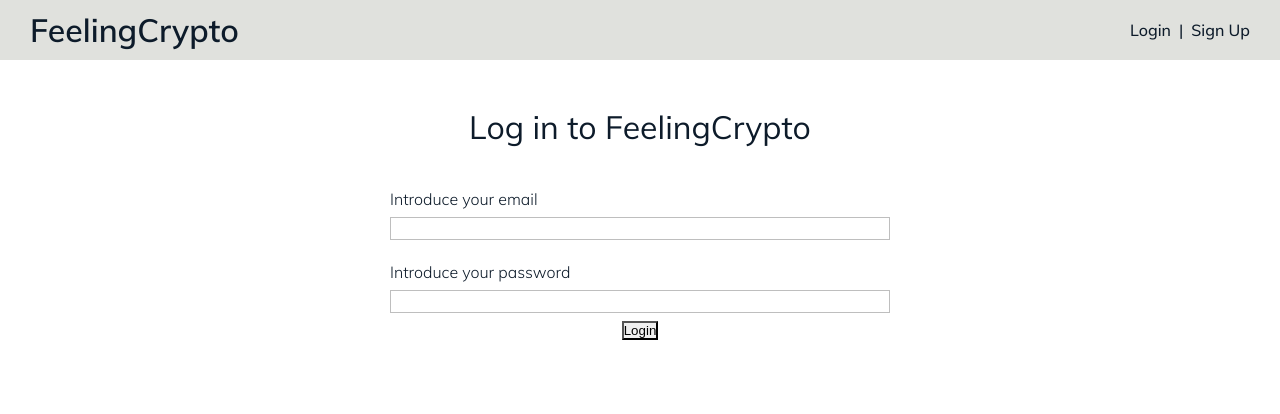
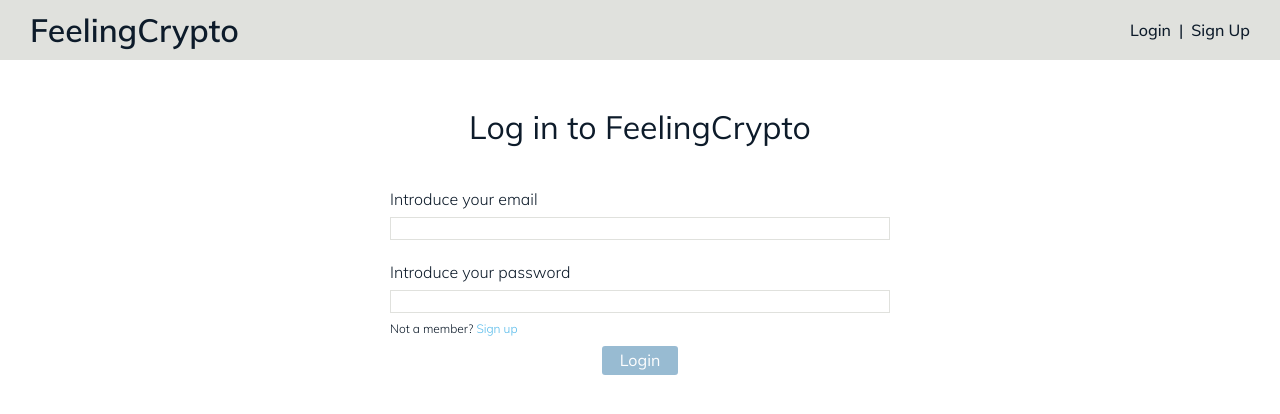
Before and after one commit to Silinde87/M3-FeelingCryptos-Client, a React (Create React App) app: page /login in a window 1280 px wide. Shown: the top 414 px of the page. Built offline with nearby package versions, Linux system fonts and the light colour scheme; no server answers.

Commit message:
Add login form validators

```diff
--- a/src/App.css
+++ b/src/App.css
@@ -9,6 +9,7 @@ section{
 }
 section{
   padding-top: 50px;
+  margin: auto;
 }
 
 /* FONTS */
--- a/src/components/Form/Form.js
+++ b/src/components/Form/Form.js
@@ -1,19 +1,20 @@
 import React from "react";
+import FormButton from "../FormButton/FormButton";
 import Text from "../text";
 import SCForm from "./Form.styled";
+import { Link } from "react-router-dom";
 
 export default function Form(props) {
 	const { fields, errors } = props.state;
 	const keys = Object.keys(fields);
 	const values = Object.values(fields);
 	return (
-
-		<SCForm id="form" onSubmit={props.handleFormSubmit}>
+		<SCForm id="form" onSubmit={props.handleFormSubmit} noValidate>
 			{keys.map((el, i) => {
 				return (
 					<div className="form-group" key={el}>
 						<label className="form-label" htmlFor={`${el}-input`}>
-                            <Text size="m">Introduce your {el}</Text>
+							<Text size="m">Introduce your {el}</Text>
 						</label>
 						<input
 							className="form-input"
@@ -24,11 +25,18 @@ export default function Form(props) {
 							value={values[i]}
 							onChange={props.handleChange}
 						></input>
-						{errors[el] && <Text className="form-error" color="lettersColorRed">{errors[el]}</Text>}
+						{errors[el] && (
+							<Text className="form-error" color="lettersColorRed">
+								{errors[el]}
+							</Text>
+						)}
 					</div>
 				);
 			})}
-			<input id="form-btn" type="submit" value="Login" />
+			<Text className="form-already-label" size="s">
+				Not a member? <Link to="/signup" style={{color:`#53B9EA`}}>Sign up</Link>
+			</Text>
+			<FormButton disabled={!props.isValid()}>Login</FormButton>
 		</SCForm>
 	);
 }
--- a/src/components/Form/Form.styled.js
+++ b/src/components/Form/Form.styled.js
@@ -11,7 +11,7 @@ const SCForm = styled.form`
         width: 500px;
         padding: 3px 5px;
         outline: none;
-        border:1px solid #BEBEBE;
+        border:1px solid ${({ theme }) => theme.color.secondary};
         margin-top: 8px;
         margin-bottom: 8px;
         -webkit-transition: all 0.30s ease-in-out;
@@ -20,14 +20,18 @@ const SCForm = styled.form`
         -o-transition: all 0.30s ease-in-out;
     }
     .form-input:focus{
-        border: 1px solid  ${({ theme }) => theme.color.tertiary};
-        box-shadow: 0 0 8px ${({ theme }) => theme.color.tertiary};
+        border: 1px solid  ${({ theme }) => theme.color.primary};
+        box-shadow: 0 0 4px ${({ theme }) => theme.color.tertiary};
     }
     .form-group{
         margin-top: 15px;
     }
     .form-error{
         padding-left: 5px;
+        margin-bottom: 5px;
+    }
+    .form-already-label{
+        width: 100%;
     }
 `;
 
--- /dev/null
+++ b/src/components/FormButton/FormButton.js
@@ -0,0 +1,13 @@
+import React from "react";
+import SCFormButton from "./FormButton.styled";
+import Text from "../text";
+
+export default function FormButton({ disabled, children }) {
+	return (
+		<SCFormButton disabled={disabled} className="form-btn" type="submit">
+			<Text color="white" size="m" weight="mulishRegular">
+				{children}
+			</Text>
+		</SCFormButton>
+	);
+}
--- /dev/null
+++ b/src/components/FormButton/FormButton.styled.js
@@ -0,0 +1,14 @@
+import styled from "styled-components";
+
+const SCFormButton = styled.button`
+    background-color: ${({ theme }) => theme.color.buttonColor};
+    margin-top: 10px;
+    padding: 5px 18px;
+    border-radius: 3px;
+
+    &:disabled{
+        opacity: 0.4;
+    }
+`;
+
+export default SCFormButton;
--- a/src/pages/Login/Login.js
+++ b/src/pages/Login/Login.js
@@ -2,6 +2,7 @@ import React, { Component } from "react";
 import Form from "../../components/Form/Form";
 import { withAuth } from "../../context/auth.context";
 import Text from "../../components/text";
+
 const EMAIL_PATTERN =
 	/(?:[a-z0-9!#$%&'*+/=?^_`{|}~-]+(?:\.[a-z0-9!#$%&'*+/=?^_`{|}~-]+)*|"(?:[\x01-\x08\x0b\x0c\x0e-\x1f\x21\x23-\x5b\x5d-\x7f]|\\[\x01-\x09\x0b\x0c\x0e-\x7f])*")@(?:(?:[a-z0-9](?:[a-z0-9-]*[a-z0-9])?\.)+[a-z0-9](?:[a-z0-9-]*[a-z0-9])?|\[(?:(?:(2(5[0-5]|[0-4][0-9])|1[0-9][0-9]|[1-9]?[0-9]))\.){3}(?:(2(5[0-5]|[0-4][0-9])|1[0-9][0-9]|[1-9]?[0-9])|[a-z0-9-]*[a-z0-9]:(?:[\x01-\x08\x0b\x0c\x0e-\x1f\x21-\x5a\x53-\x7f]|\\[\x01-\x09\x0b\x0c\x0e-\x7f])+)\])/;
 
@@ -37,15 +38,23 @@ class Login extends Component {
 			email: null,
 			password: null,
 		},
+		errorOnSubmit: false,
 	};
 
+	//This method handles the form submit. Changes the state if there is an error validation.
 	handleFormSubmit = (event) => {
 		event.preventDefault();
 		const { email, password } = this.state.fields;
-		// Call function coming from AuthProvider ( via withAuth )
-		this.props.login({ email, password });
+		if (this.isValid()) {
+			// Call function coming from AuthProvider ( via withAuth )
+			this.props.login({ email, password });
+			if (!this.props.isLoggedIn) {
+				this.setState({ errorOnSubmit: true });
+			}
+		}
 	};
 
+	//This method handles the input changes
 	handleChange = (event) => {
 		const { name, value } = event.target;
 		this.setState({
@@ -60,17 +69,29 @@ class Login extends Component {
 		});
 	};
 
+	//Returns if there is an error on any input
+	isValid() {
+		const { errors } = this.state;
+		return !Object.keys(errors).some((key) => errors[key] !== undefined);
+	}
+
 	render() {
 		return (
-			<section id="form-container">
-				<Text id="form-title" as="h2" size="l" weight="mulishRegular" style={{"text-align":"center"}}>
+			<section id="form-container" style={{ maxWidth: "500px" }}>
+				<Text id="form-title" as="h2" size="l" weight="mulishRegular" style={{ textAlign: "center" }}>
 					Log in to FeelingCrypto
 				</Text>
 				<Form
 					handleFormSubmit={(e) => this.handleFormSubmit(e)}
 					handleChange={(e) => this.handleChange(e)}
 					state={this.state}
+					isValid={this.isValid}
 				/>
+				{this.state.errorOnSubmit && (
+					<Text color="lettersColorRed" style={{textAlign: "center", marginTop: "10px"}}>
+						Wrong e-mail or password, please try again.
+					</Text>
+				)}
 			</section>
 		);
 	}
--- a/src/theme.js
+++ b/src/theme.js
@@ -9,7 +9,7 @@ const theme = {
       letterColor3Sel: "#53B9EA",
       lettersColorRed: "#e63946",
       buttonColor: "#005691",
-
+      white: "white",
     },
     breakpoints: {
       mobileMax: '420px',
```
